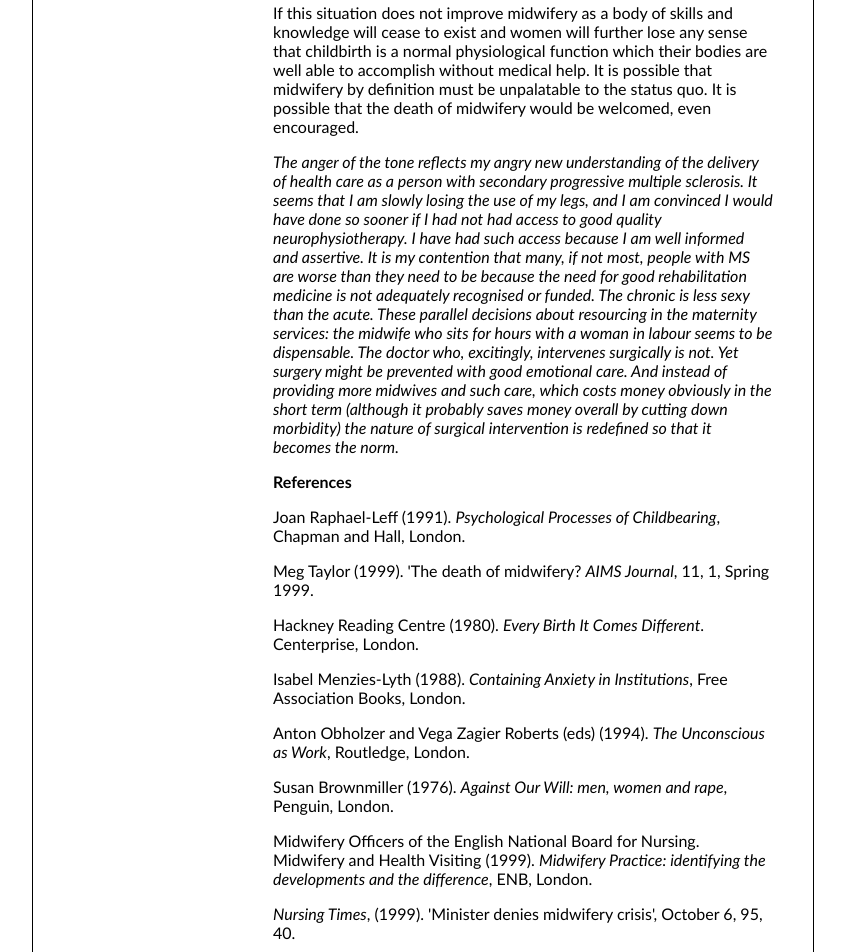
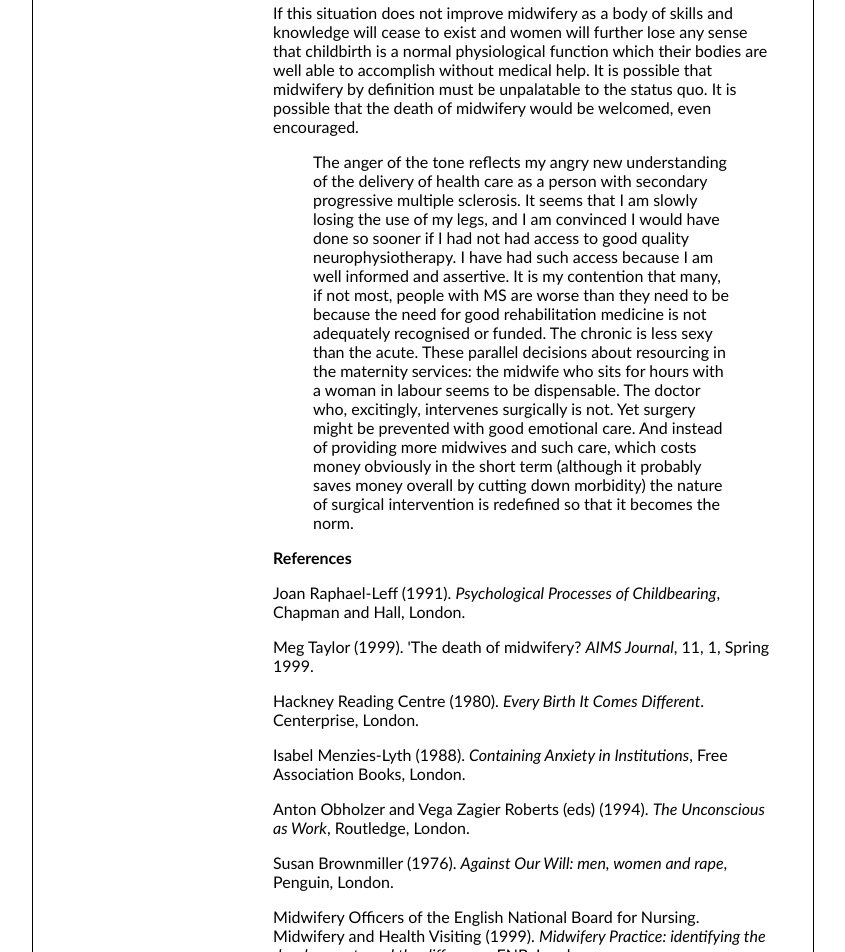
Before and after one commit to IMP1/meg-taylor, a plain HTML site: page midwifery/articles/is-midwifery-dying.html in a window 1280 px wide. Shown: the part 6488-7440 px from the top of the page, without its empty margins (217-1062 px from the left). Drawn offline with Linux system fonts and the light colour scheme.

Commit message:
Use semantic html

```diff
--- a/midwifery/articles/is-midwifery-dying.html
+++ b/midwifery/articles/is-midwifery-dying.html
@@ -180,9 +180,9 @@
         <p>
             If this situation does not improve midwifery as a body of skills and knowledge will cease to exist and women will further lose any sense that childbirth is a normal physiological function which their bodies are well able to accomplish without medical help. It is possible that midwifery by definition must be unpalatable to the status quo. It is possible that the death of midwifery would be welcomed, even encouraged.
         </p>
-        <p class="quote">
+        <blockquote>
             The anger of the tone reflects my angry new understanding of the delivery of health care as a person with secondary progressive multiple sclerosis. It seems that I am slowly losing the use of my legs, and I am convinced I would have done so sooner if I had not had access to good quality neurophysiotherapy. I have had such access because I am well informed and assertive. It is my contention that many, if not most, people with MS are worse than they need to be because the need for good rehabilitation medicine is not adequately recognised or funded. The chronic is less sexy than the acute. These parallel decisions about resourcing in the maternity services: the midwife who sits for hours with a woman in labour seems to be dispensable. The doctor who, excitingly, intervenes surgically is not. Yet surgery might be prevented with good emotional care. And instead of providing more midwives and such care, which costs money obviously in the short term (although it probably saves money overall by cutting down morbidity) the nature of surgical intervention is redefined so that it becomes the norm.
-        </p>
+        </blockquote>
 
         <div id="references">
             <h1>References</h1>
```
